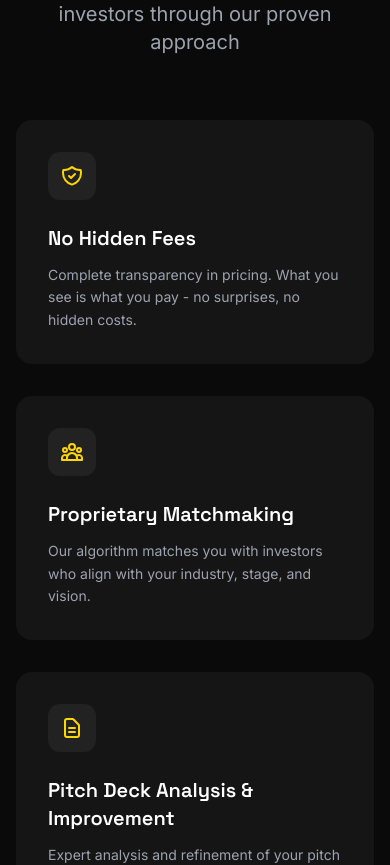
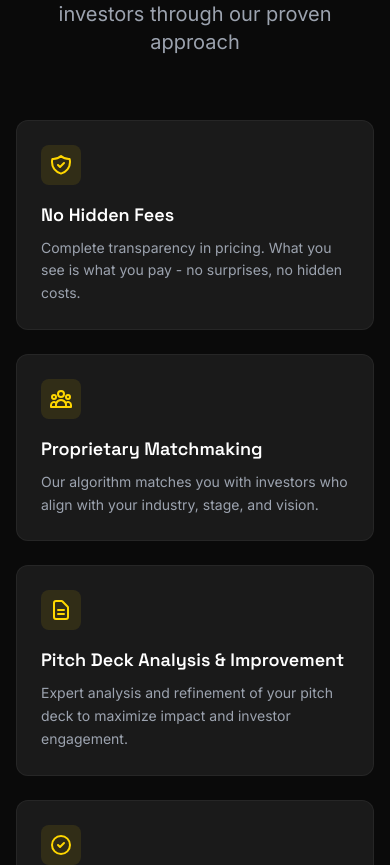
Before and after one commit to mohit-dhiman-cs/Black-Leo-Ventures, a React (Vite) app in the folder client/: page / in a window 390 px wide. Shown: the part 2627-3492 px from the top of the page. Built offline with nearby package versions, Linux system fonts and the light colour scheme.

Commit message:
Update 5 Point Advantage mobile styling

```diff
--- a/client/src/components/Process.jsx
+++ b/client/src/components/Process.jsx
@@ -51,16 +51,16 @@ const Process = () => {
                     </p>
                 </div>
 
-                <div className="grid grid-cols-1 md:grid-cols-2 lg:grid-cols-3 gap-8">
+                <div className="grid grid-cols-1 md:grid-cols-2 lg:grid-cols-3 gap-6">
                     {advantages.map((item, index) => (
-                        <div key={index} className="bg-gray-50 dark:bg-[#151515] p-8 rounded-2xl hover:bg-gray-100 dark:hover:bg-[#1A1A1A] transition-colors duration-300 group shadow-sm dark:shadow-none">
-                            <div className="w-12 h-12 rounded-xl bg-gray-200 dark:bg-[#222] flex items-center justify-center text-black dark:text-gold mb-6 group-hover:bg-gold group-hover:text-black transition-colors duration-300">
+                        <div key={index} className="bg-[#1A1A1A] border border-white/5 p-6 rounded-xl hover:border-[#FFD700]/30 transition-all duration-300 group">
+                            <div className="w-10 h-10 rounded-lg bg-[#FFD700]/10 flex items-center justify-center text-[#FFD700] mb-4">
                                 {item.icon}
                             </div>
-                            <h3 className="text-xl font-bold text-black dark:text-white mb-3">
+                            <h3 className="text-lg font-bold text-white mb-2">
                                 {item.title}
                             </h3>
-                            <p className="text-gray-600 dark:text-gray-400 text-sm leading-relaxed">
+                            <p className="text-gray-400 text-sm leading-relaxed">
                                 {item.description}
                             </p>
                         </div>
```
